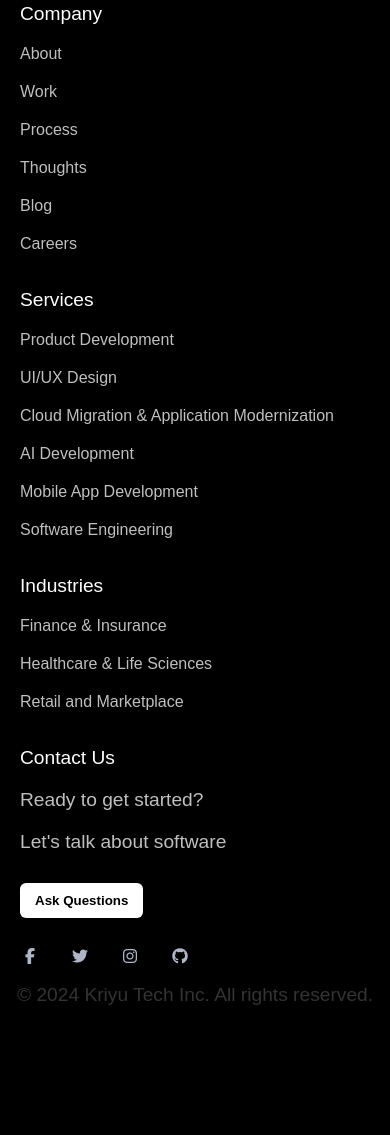
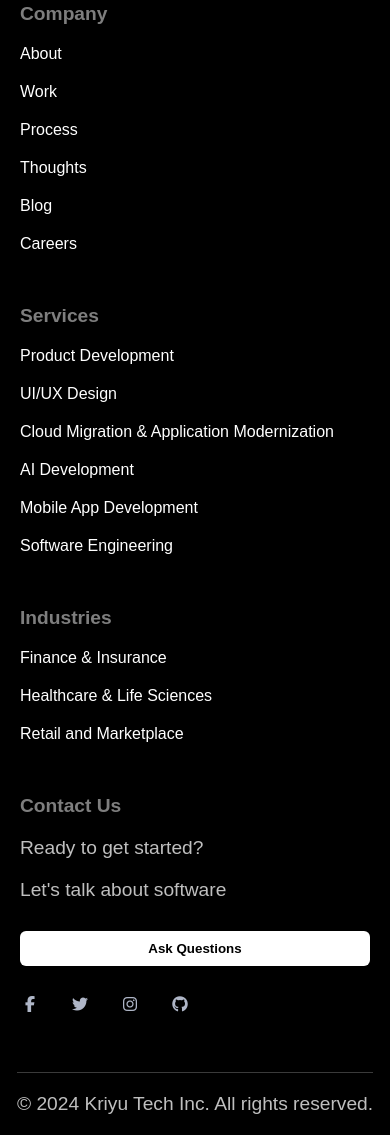
Before and after one commit to viral-siddhapura/kriyu-tech-website, a website: page index.html in a window 390 px wide. Shown: the part 6588-7723 px from the top of the page. Before the commit the page ends 7594 px from the top, so only its background shows below. Drawn offline with Linux system fonts and the light colour scheme.

Commit message:
privacy code css added

```diff
--- a/footer.css
+++ b/footer.css
@@ -1,4 +1,4 @@
-.footer {
+/* .footer {
     margin-top: 10%;
     width: 75%;
     border-radius: 6px;
@@ -101,4 +101,149 @@
     .footer form button {
         margin: 10px 0 0 0;
     }
+} */
+
+.footer {
+    margin-top: 10%;
+    width: 75%;
+    border-radius: 6px;
 }
+
+.footer-row {
+    display: grid;
+    grid-template-columns: repeat(4, 1fr);
+    gap: 3.5rem;
+    padding: 60px;
+}
+
+.footer-col h4 {
+    color: rgb(126, 126, 126);
+    font-size: 1.2rem;
+    font-weight: 700;
+}
+
+.footer-col .links {
+    margin-top: 20px;
+}
+
+.footer-col .links li {
+    list-style: none;
+    margin-bottom: 20px;
+}
+
+.footer-col .links li a {
+    text-decoration: none;
+    position: relative;
+    transition: color 0.3s ease;
+    color: #ffffff;
+}
+
+.footer-col .links li a::after {
+    content: '';
+    position: absolute;
+    width: 0;
+    height: 1px;
+    bottom: -2px;
+    left: 0;
+    background-color: #fff;
+    transition: width 0.3s ease;
+}
+
+.footer-col .links li a:hover {
+    color: #fff;
+}
+
+.footer-col .links li a:hover::after {
+    width: 100%;
+}
+
+.footer-col p {
+    margin: 20px 0;
+    color: #bfbfbf;
+    max-width: 300px;
+}
+
+.footer-col .icons {
+    display: flex;
+    margin-top: 30px;
+    gap: 30px;
+    cursor: pointer;
+}
+
+.footer-col .icons i {
+    color: #afb6c7;
+}
+
+.footer-col .icons i:hover {
+    color: #fff;
+}
+
+.footer-col form {
+    display: flex;
+    gap: 5px;
+}
+
+.footer-col button {
+    background: #fff;
+    outline: none;
+    border: none;
+    padding: 10px 15px;
+    border-radius: 6px;
+    cursor: pointer;
+    font-weight: 600;
+    transition: 0.2s ease;
+}
+
+.footer-bottom {
+    border-top: 1px solid #3a3a3a;
+    padding-top: 20px;
+    padding-bottom: 20px;
+    margin-top: 40px;
+    display: flex;
+    justify-content: space-between;
+    align-items: center;
+    color: #bfbfbf;
+    font-size: 0.9rem;
+}
+
+.footer-bottom .privacy-policy {
+    color: #bfbfbf;
+    text-decoration: none;
+}
+
+.footer-bottom .privacy-policy:hover {
+    color: #fff;
+}
+
+@media (max-width: 1024px) {
+    .footer-row {
+        grid-template-columns: repeat(2, 1fr);
+    }
+}
+
+@media (max-width: 768px) {
+    .footer {
+        width: 100%;
+        border-radius: 0;
+    }
+
+    .footer-row {
+        grid-template-columns: 1fr;
+        padding: 20px;
+        gap: 2rem;
+    }
+
+    .footer-col form {
+        flex-direction: column;
+    }
+
+    .footer-col button {
+        margin-top: 10px;
+    }
+
+    .footer-bottom {
+        flex-direction: column;
+        text-align: center;
+        gap: 10px;
+    }
+}
```
